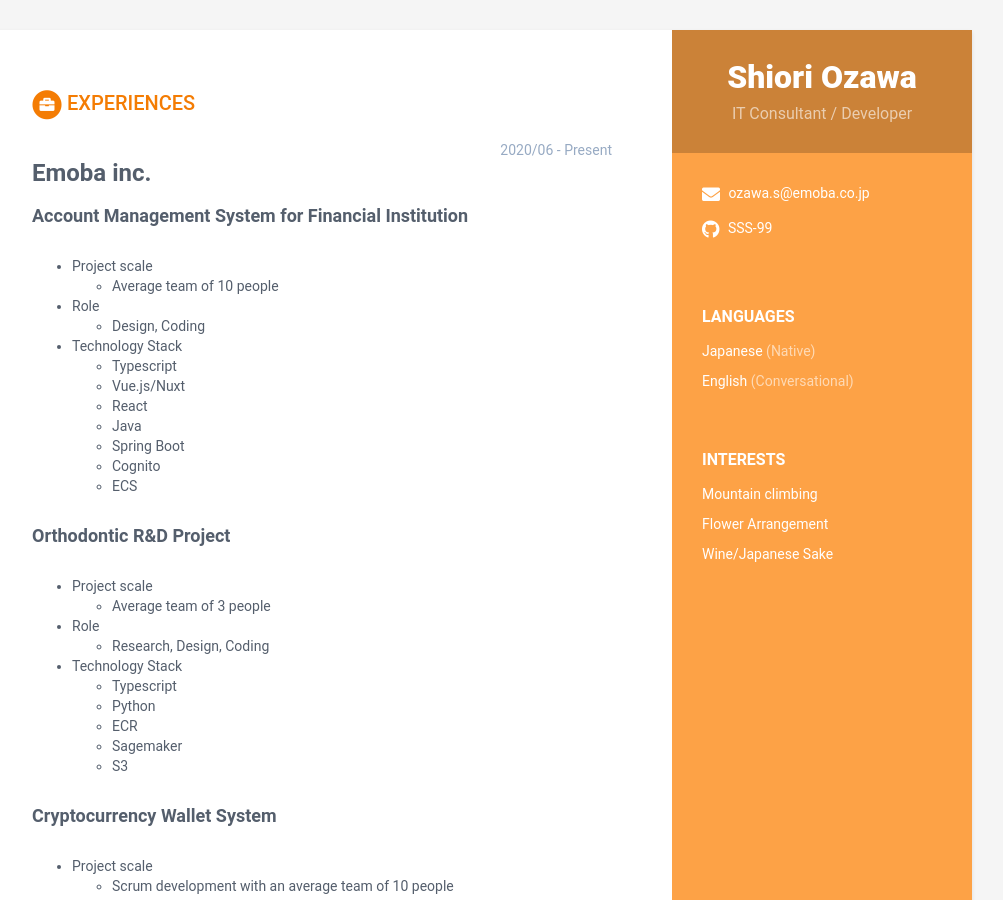
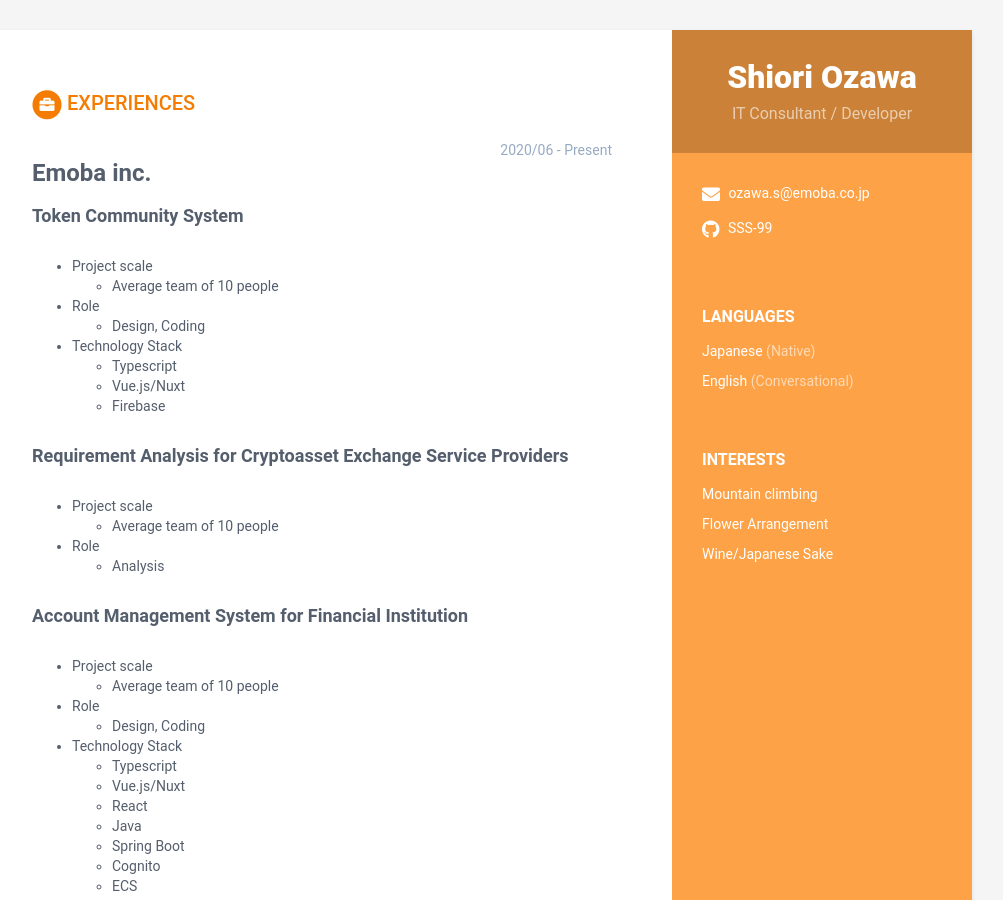
Before and after one commit to SSS-99/online-cv, a Jekyll site: the page built from index.html, in a window 1280 px wide and 900 px high. Shown: the whole window, without its empty margins (168-1171 px from the left). Built offline with Jekyll 4.4.1, drawn with Linux system fonts in a browser that asks for light colours.

Commit message:
update data.yml

```diff
--- a/_data/data.yml
+++ b/_data/data.yml
@@ -82,6 +82,24 @@ experiences:
     - role: Emoba inc.
       time: 2020/06 - Present
       project:
+        - name: Token Community System
+          details: |
+            - Project scale
+              - Average team of 10 people
+            - Role
+              - Design, Coding
+            - Technology Stack
+              - Typescript
+              - Vue.js/Nuxt
+              - Firebase
+
+        - name: Requirement Analysis for Cryptoasset Exchange Service Providers
+          details: |
+            - Project scale
+              - Average team of 10 people
+            - Role
+              - Analysis
+
         - name: Account Management System for Financial Institution
           details: |
             - Project scale
```
Also changed, not shown: .github/FUNDING.yml.
